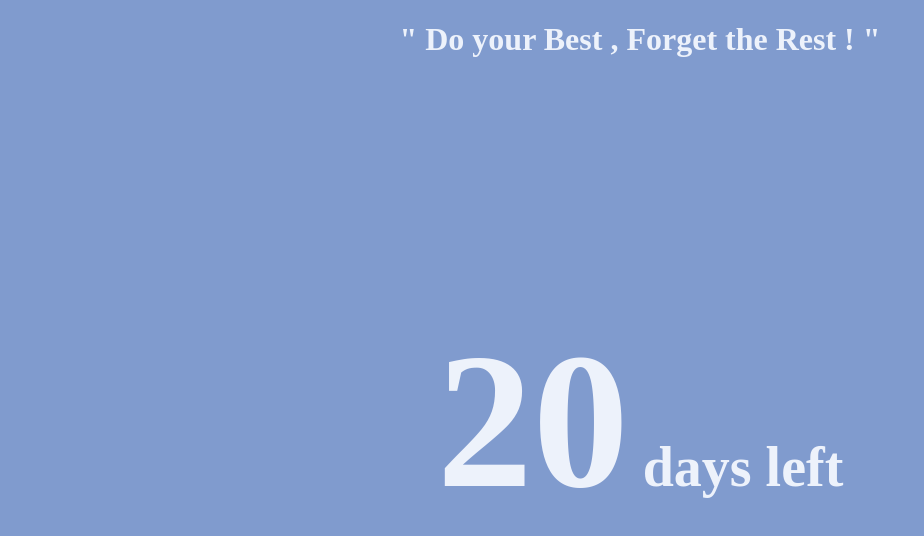
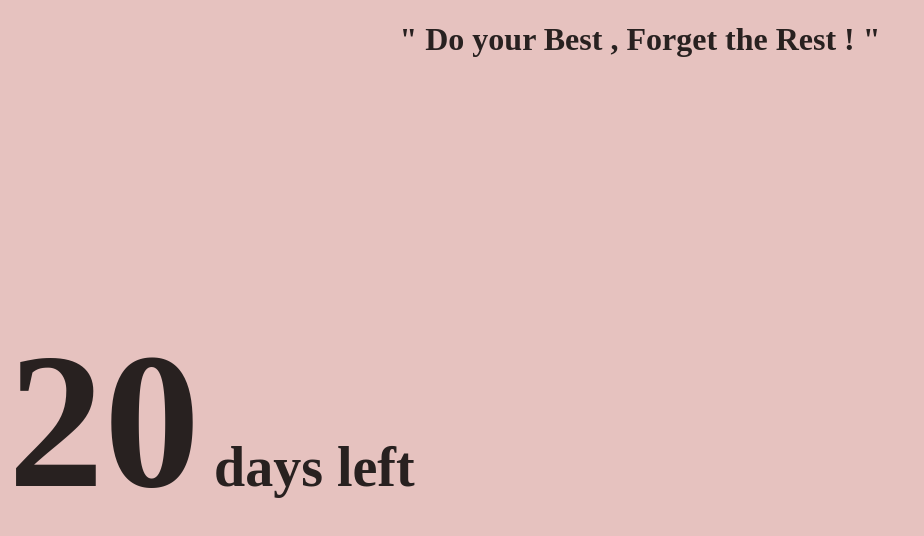
Before and after one commit to PranavChandiran/counting-exam-days, a plain HTML site: page index.html in a window 1280 px wide. Shown: the whole page, without its empty margins (0-924 px from the left). Drawn offline with Linux system fonts and the light colour scheme; a web font is replaced by a local one.

Commit message:
update css v2

```diff
--- a/style.css
+++ b/style.css
@@ -1,13 +1,12 @@
 body{
-    /* background-color: #8EC5FC; */
-    background-color: #809bce;
+
+    background-color: #E6C2BF;    /* rose water  */
 }
 
 .quote , .quote-2{
 
     font-family: marvel;
-
-     color: #edf2fb;
+    color: #282120;
     text-align: center;
 
 }
@@ -15,9 +14,8 @@ body{
 .days , .msg {
 
     font-family: marvel;
-
-     color: #edf2fb;
-    text-align: center;
+    color: #282120;
+    ext-align: center;
     margin-top: 20%;
 
 }
@@ -30,5 +28,4 @@ body{
 .msg{
     font-weight: bold;
     font-size: 3.5rem;
-    /* margin-top: 30px; */
 }
```
